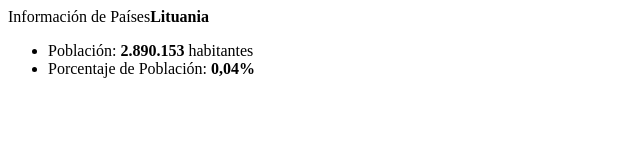
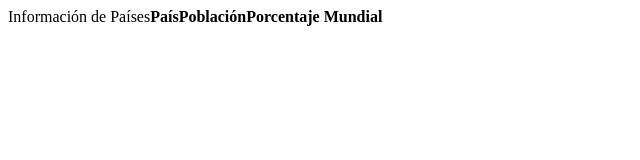
Before and after one commit to DerekPagelsINACAP/DerekPagelsINACAP.github.io, a plain HTML site: page paises.html in a window 1280 px wide. Shown: the whole page, without its empty margins (0-640 px from the left). Drawn offline with Linux system fonts and the light colour scheme.

Commit message:
Probando estilos de tabla

```diff
--- a/paises.html
+++ b/paises.html
@@ -9,11 +9,13 @@
     <table>
         <thead>Información de Países</thead>
         <tr>
-            <strong>Lituania</strong>
-            <ul>
-                <li>Población: <b>2.890.153</b> habitantes</li>
-                <li>Porcentaje de Población: <b>0,04%</b></li>
-            </ul>
+            <b>País</b>
+        </tr>
+        <tr>
+            <b>Población</b>
+        </tr>
+        <tr>
+            <b>Porcentaje Mundial</b>
         </tr>
     </table>
 </body>
```
